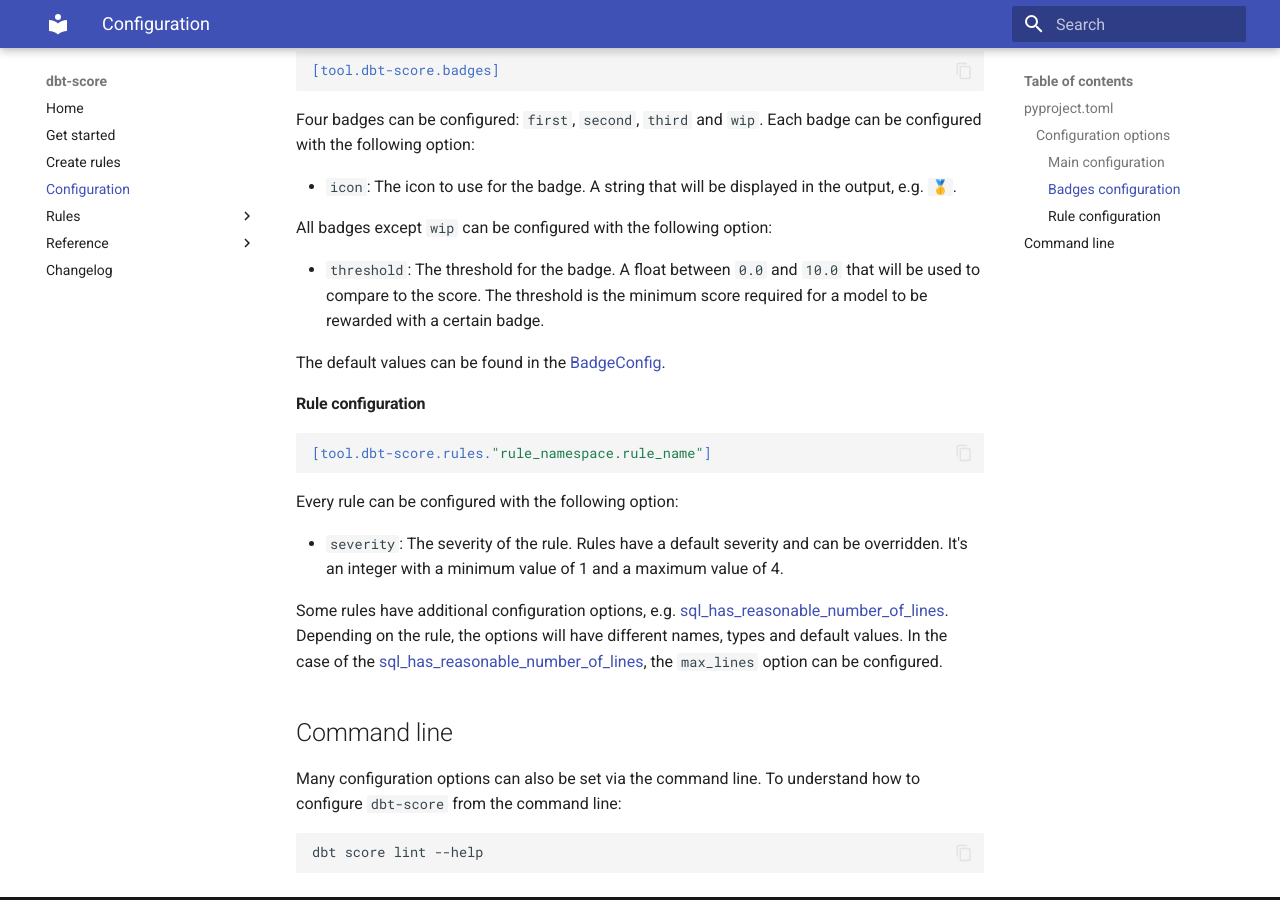
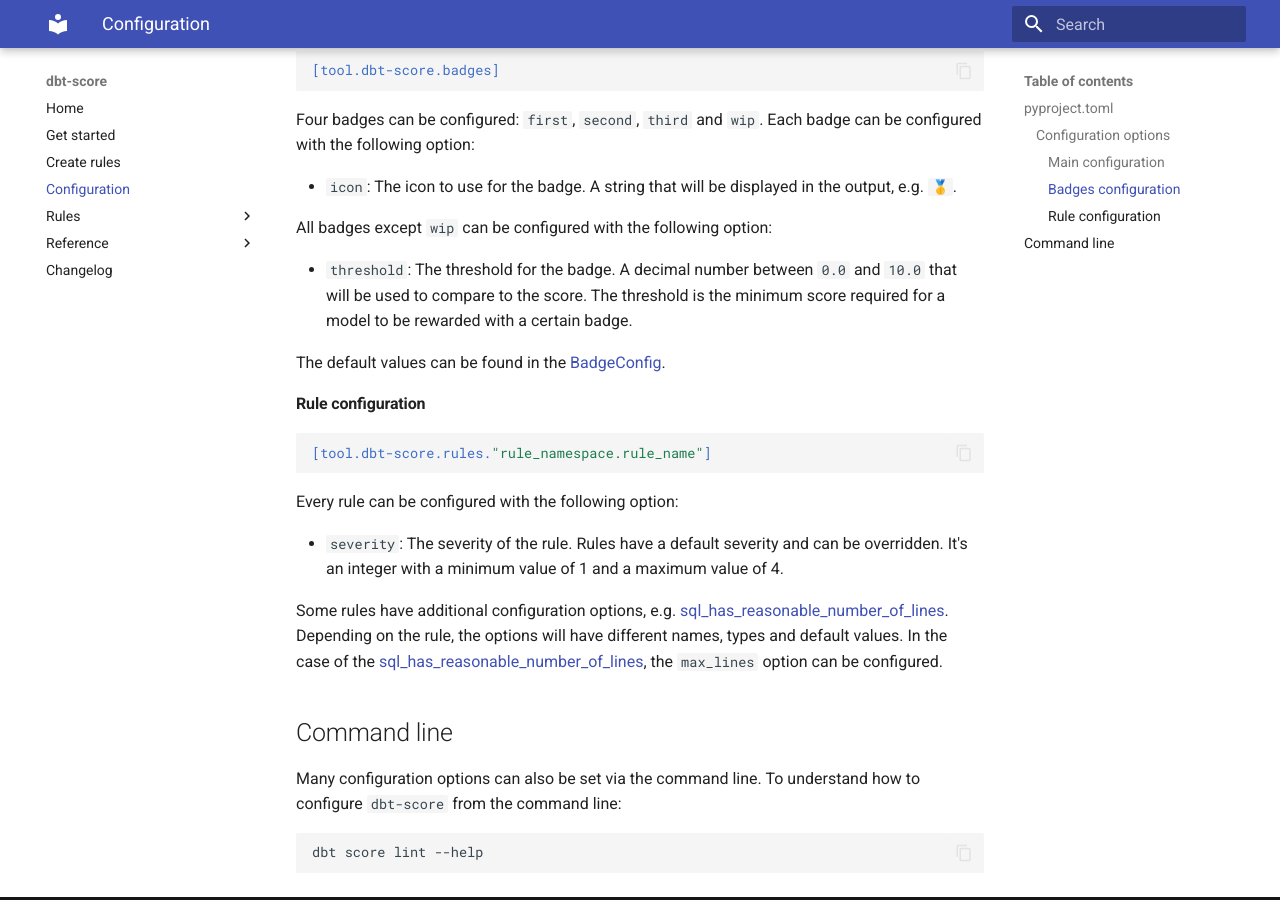
Before and after one commit to PicnicSupermarket/dbt-score, an MkDocs documentation site: the page built from docs/configuration.md, in a window 1280 px wide and 900 px high, scrolled down 1065 px. Built offline with MkDocs 1.6.1 and Material for MkDocs 9.7.7, drawn with Linux system fonts in a browser that asks for light colours.

Commit message:
Update docs/configuration.md
Co-authored-by: Matthieu Caneill <matthieucan@users.noreply.github.com>

```diff
--- a/docs/configuration.md
+++ b/docs/configuration.md
@@ -61,7 +61,7 @@
 
 All badges except `wip` can be configured with the following option:
 
-- `threshold`: The threshold for the badge. A float between `0.0` and `10.0`
+- `threshold`: The threshold for the badge. A decimal number between `0.0` and `10.0`
   that will be used to compare to the score. The threshold is the minimum score
   required for a model to be rewarded with a certain badge.
 
```
